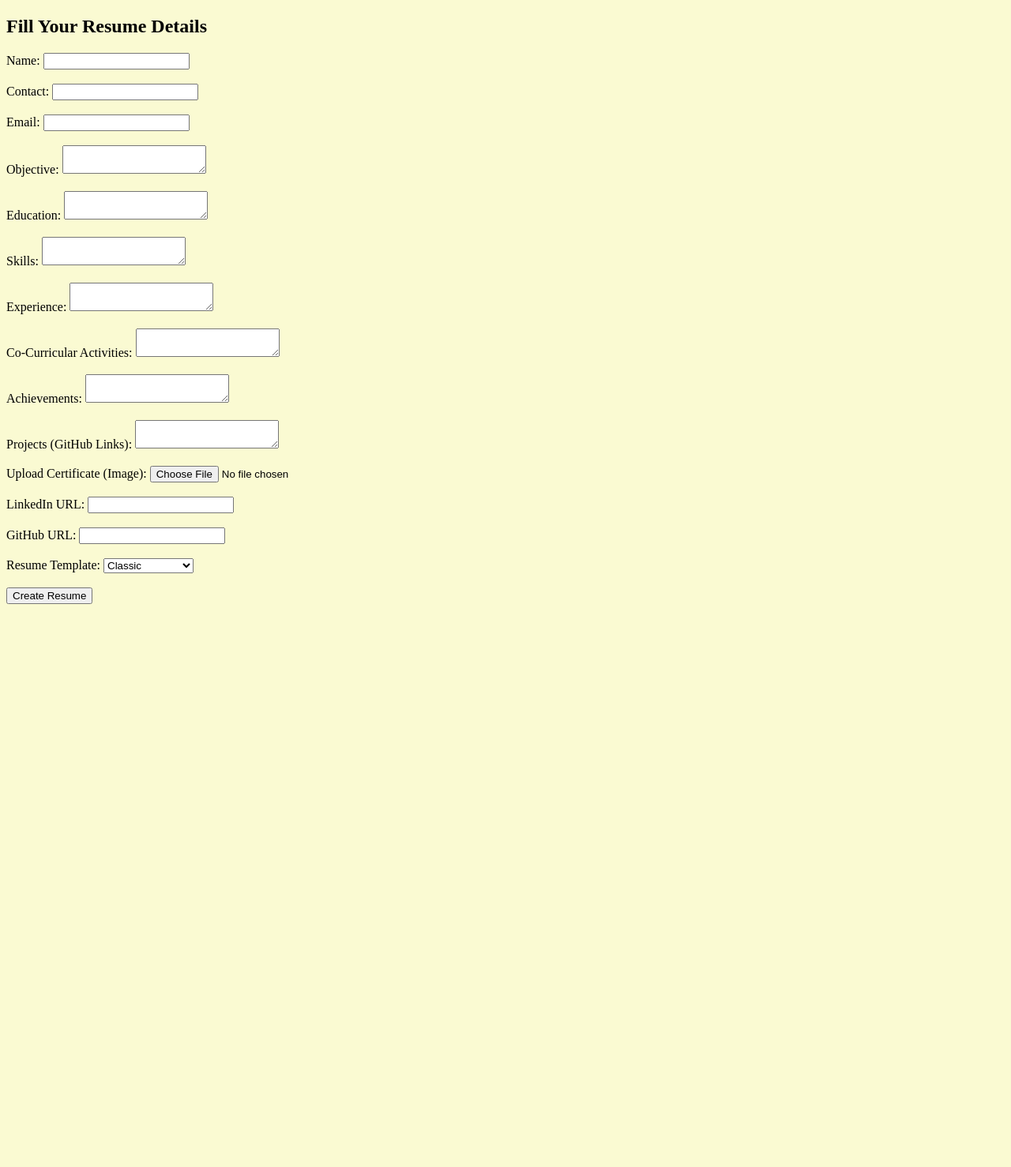
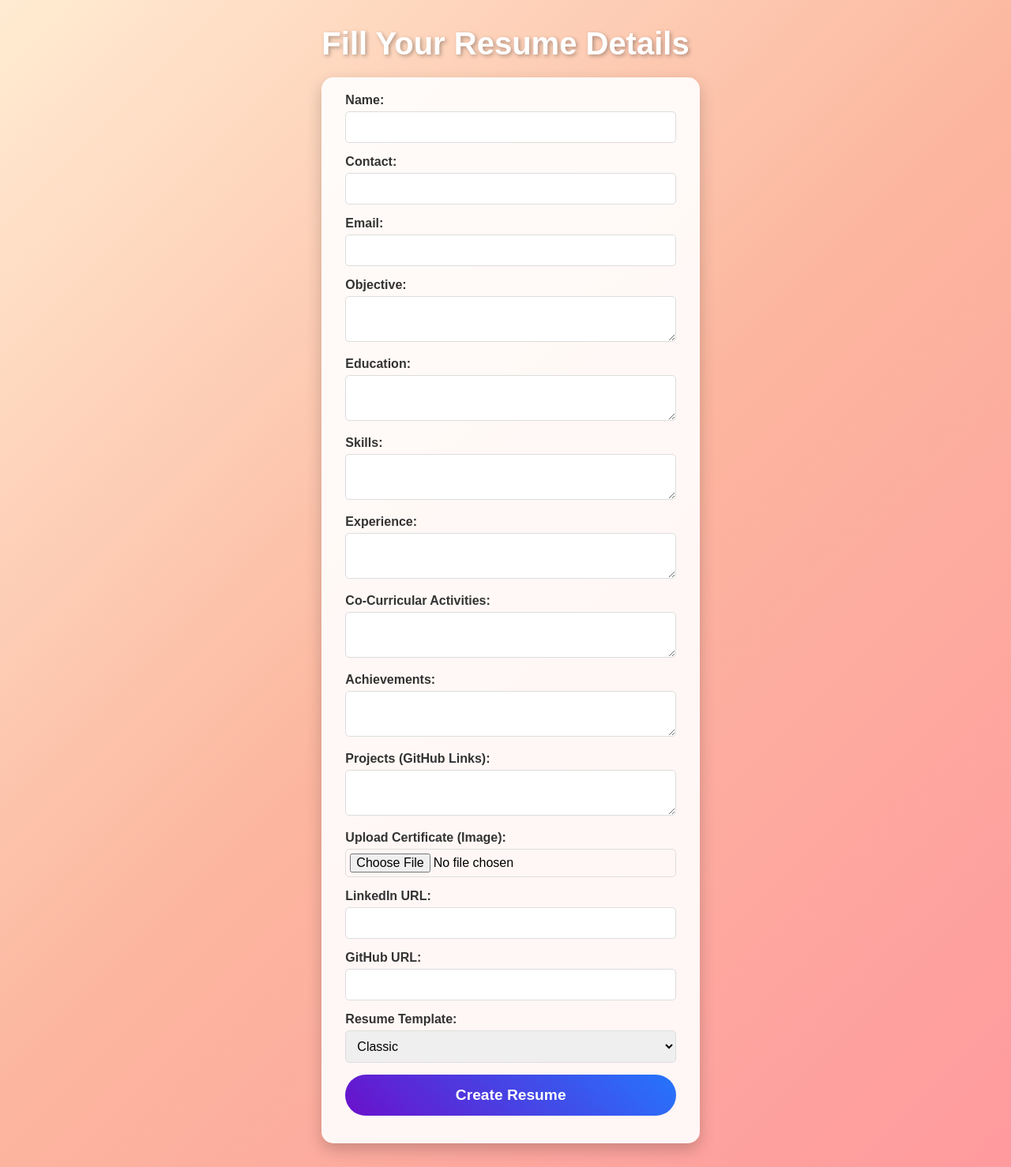
Before and after one commit to Aniket-1105/Resume-Builder, a Flask app: page /resume_form in a window 1280 px wide. Shown: the whole page at 79% size. Before the commit the page ends 765 px from the top, so only its background shows below. Run offline with Flask 3, Linux system fonts and the light colour scheme.

Commit message:
resume_form.html

```diff
--- a/Online Resume Builder/templates/resume_form.html
+++ b/Online Resume Builder/templates/resume_form.html
@@ -1,31 +1,195 @@
 <!DOCTYPE html>
-<html>
-<head><title>Resume Form</title></head>
-<body style="background-color: #fafad2;">
+<html lang="en">
+<head>
+  <meta charset="UTF-8">
+  <meta name="viewport" content="width=device-width, initial-scale=1.0">
+  <title>Resume Form</title>
+  <style>
+    body {
+      background: linear-gradient(135deg, #ff9a9e, #fad0c4, #fbc2eb);
+      font-family: 'Poppins', Arial, sans-serif;
+      margin: 0;
+      padding: 0;
+      display: flex;
+      justify-content: center;
+      align-items: flex-start; /* Align items at the top */
+      min-height: 100vh;
+      overflow-y: auto; /* Enable vertical scrolling */
+      animation: backgroundAnimation 10s infinite alternate;
+    }
+
+    h2 {
+      color: #fff;
+      font-size: 2.5rem;
+      text-align: center;
+      margin-bottom: 20px;
+      text-shadow: 2px 2px 5px rgba(0, 0, 0, 0.3);
+      animation: fadeIn 2s ease-in-out;
+    }
+
+    form {
+      background: rgba(255, 255, 255, 0.9);
+      padding: 20px 30px;
+      border-radius: 15px;
+      box-shadow: 0 8px 20px rgba(0, 0, 0, 0.2);
+      width: 90%;
+      max-width: 600px;
+      animation: slideIn 1.5s ease-out;
+      margin-bottom: 30px; /* Add spacing at the bottom */
+    }
+
+    label {
+      display: block;
+      font-size: 1rem;
+      font-weight: bold;
+      margin-bottom: 5px;
+      color: #333;
+    }
+
+    input, textarea, select {
+      width: 100%;
+      padding: 10px;
+      margin-bottom: 15px;
+      border: 1px solid #ddd;
+      border-radius: 5px;
+      font-size: 1rem;
+      font-family: 'Poppins', Arial, sans-serif;
+      box-sizing: border-box;
+    }
+
+    input[type="file"] {
+      padding: 5px;
+    }
+
+    input[type="submit"] {
+      background: linear-gradient(45deg, #6a11cb, #2575fc);
+      color: white;
+      border: none;
+      padding: 15px;
+      font-size: 1.2rem;
+      font-weight: bold;
+      border-radius: 50px;
+      cursor: pointer;
+      transition: transform 0.3s ease, box-shadow 0.3s ease;
+    }
+
+    input[type="submit"]:hover {
+      transform: scale(1.1);
+      box-shadow: 0 6px 20px rgba(0, 0, 0, 0.3);
+    }
+
+    /* Background Animation */
+    @keyframes backgroundAnimation {
+      0% {
+        background: linear-gradient(135deg, #ff9a9e, #fad0c4, #fbc2eb);
+      }
+      50% {
+        background: linear-gradient(135deg, #a1c4fd, #c2e9fb, #d4fc79);
+      }
+      100% {
+        background: linear-gradient(135deg, #ffecd2, #fcb69f, #ff9a9e);
+      }
+    }
+
+    /* Fade-in Animation */
+    @keyframes fadeIn {
+      0% {
+        opacity: 0;
+        transform: translateY(-20px);
+      }
+      100% {
+        opacity: 1;
+        transform: translateY(0);
+      }
+    }
+
+    /* Slide-in Animation */
+    @keyframes slideIn {
+      0% {
+        opacity: 0;
+        transform: translateY(50px);
+      }
+      100% {
+        opacity: 1;
+        transform: translateY(0);
+      }
+    }
+
+    /* Responsive Design */
+    @media (max-width: 768px) {
+      form {
+        padding: 15px 20px;
+      }
+
+      h2 {
+        font-size: 2rem;
+      }
+
+      input, textarea, select {
+        font-size: 0.9rem;
+      }
+
+      input[type="submit"] {
+        font-size: 1rem;
+        padding: 10px;
+      }
+    }
+  </style>
+</head>
+<body>
+  <div>
     <h2>Fill Your Resume Details</h2>
     <form method="POST" enctype="multipart/form-data">
-    Name: <input type="text" name="name" required><br><br>
-    Contact: <input type="text" name="contact" required><br><br>
-    Email: <input type="email" name="email" required><br><br>
-    Objective: <textarea name="objective" required></textarea><br><br>
-    Education: <textarea name="education" required></textarea><br><br>
-    Skills: <textarea name="skills" required></textarea><br><br>
-    Experience: <textarea name="experience" required></textarea><br><br>
-    Co-Curricular Activities: <textarea name="activities" required></textarea><br><br>
-    Achievements: <textarea name="achievements" required></textarea><br><br>
-    Projects (GitHub Links): <textarea name="projects" required></textarea><br><br>
-    Upload Certificate (Image): <input type="file" name="certificate" required><br><br>
-    LinkedIn URL: <input type="url" name="linkedin" required><br><br>
-    GitHub URL: <input type="url" name="github" required><br><br>
-    Resume Template:
-    <select name="template">
+      <label for="name">Name:</label>
+      <input type="text" id="name" name="name" required>
+
+      <label for="contact">Contact:</label>
+      <input type="text" id="contact" name="contact" required>
+
+      <label for="email">Email:</label>
+      <input type="email" id="email" name="email" required>
+
+      <label for="objective">Objective:</label>
+      <textarea id="objective" name="objective" required></textarea>
+
+      <label for="education">Education:</label>
+      <textarea id="education" name="education" required></textarea>
+
+      <label for="skills">Skills:</label>
+      <textarea id="skills" name="skills" required></textarea>
+
+      <label for="experience">Experience:</label>
+      <textarea id="experience" name="experience" required></textarea>
+
+      <label for="activities">Co-Curricular Activities:</label>
+      <textarea id="activities" name="activities" required></textarea>
+
+      <label for="achievements">Achievements:</label>
+      <textarea id="achievements" name="achievements" required></textarea>
+
+      <label for="projects">Projects (GitHub Links):</label>
+      <textarea id="projects" name="projects" required></textarea>
+
+      <label for="certificate">Upload Certificate (Image):</label>
+      <input type="file" id="certificate" name="certificate" required>
+
+      <label for="linkedin">LinkedIn URL:</label>
+      <input type="url" id="linkedin" name="linkedin" required>
+
+      <label for="github">GitHub URL:</label>
+      <input type="url" id="github" name="github" required>
+
+      <label for="template">Resume Template:</label>
+      <select id="template" name="template">
         <option value="template1">Classic</option>
         <option value="template2">Modern</option>
         <option value="template3">Professional</option>
         <option value="template4">Double Column</option>
         <option value="template5">High Contrast</option>
-    </select><br><br>
+      </select>
+
       <input type="submit" value="Create Resume">
     </form>
+  </div>
 </body>
 </html>
```
Lines whose indentation alone changed are shown as unchanged.
